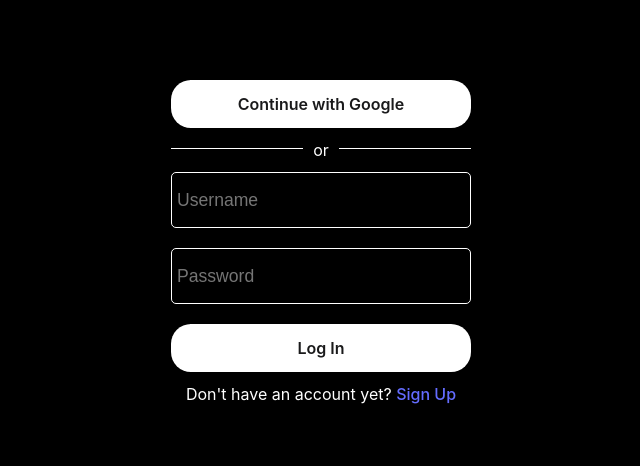
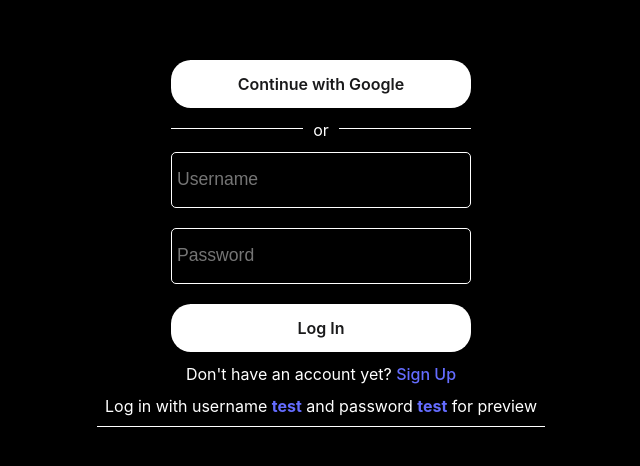
Before and after one commit to Adrian-6/microblog-front, a React (Vite) app: page /login in a window 1280 px wide. Shown: the part 174-640 px from the top of the page, without its empty margins (319-959 px from the left). Built offline with nearby package versions, Linux system fonts and the light colour scheme; no server answers.

Commit message:
login page change

```diff
--- a/src/features/auth/Login.jsx
+++ b/src/features/auth/Login.jsx
@@ -95,6 +95,7 @@ function Login() {
                     <button type='submit' name='submit' className='login-form-button'>Log In</button>
                 </form>
                 <span>Don't have an account yet? <a href='/register/'>Sign Up</a></span>
+                <span className='login-info'>Log in with username <span>test</span> and password <span>test</span> for preview</span>
             </section>
         )
 
--- a/src/index.css
+++ b/src/index.css
@@ -11,7 +11,6 @@ body {
   padding-top: 60px;
   height: 100%
 }
-
 
 :root {
   font-family: Inter, Avenir, Helvetica, Arial, sans-serif;
@@ -45,13 +44,9 @@ a:hover {
   color: #535bf2;
 }
 
-
 body:has(.welcome-page) {
   padding-top: 0;
 }
-
-
-
 
 h1 {
   font-size: 3.2em;
@@ -109,11 +104,9 @@ button:focus-visible {
   color: var(--primary);
 }
 
-
 .page-list a:hover {
   text-decoration: underline;
   font-size: 1.1em;
-
 }
 
 .post {
@@ -193,7 +186,6 @@ button:focus-visible {
   margin: 10px;
 }
 
-
 .post-header-author {
   display: flex;
 }
@@ -265,6 +257,16 @@ button:focus-visible {
   flex-direction: column;
   align-items: center;
   justify-content: center;
+}
+
+.login-info {
+  padding: 0.5rem;
+  border-bottom: 1px solid var(--white);
+}
+
+.login-info span {
+  font-weight: 700;
+  color: #646cff
 }
 
 .login-form {
@@ -387,13 +389,11 @@ button:focus-visible {
   max-width: min(600px, 100vw);
   margin: 10px;
   overflow-wrap: break-word;
-
 }
 
 .comment {
   border-top: 1px solid var(--lightgrey);
   padding: 15px 15px 5px 15px;
-
 }
 
 .comment-header {
@@ -456,12 +456,10 @@ button:focus-visible {
   flex-grow: 1;
   border-top: 1px solid var(--lightgrey);
   scroll-padding-top: 30px;
-
 }
 
 .comment-form {
   scroll-padding-top: 130px;
-
 }
 
 .comment-form,
@@ -635,14 +633,11 @@ button:focus-visible {
   max-height: 200px;
   width: 200px;
   height: 200px;
-
-
 }
 
 .user-profile-info .username {
   display: flex;
   font-size: min(1.8em, 10vw);
-
 }
 
 .users-list {
@@ -686,7 +681,6 @@ button:focus-visible {
 
 .users-search-results,
 .user-follows-list-empty {
-
   border-top: 2px solid var(--white);
   border-bottom-left-radius: 15px;
   border-bottom-right-radius: 15px;
@@ -709,7 +703,6 @@ button:focus-visible {
   position: inherit;
   font-size: 0.8em;
 }
-
 
 .follow-button {
   font-size: 1.2em;
@@ -926,7 +919,6 @@ button:focus-visible {
 
 .user-follows-list,
 .user-follows-list-empty {
-
   background-color: var(--black);
   border: 1px solid var(--lightgrey);
   border-radius: 15px;
@@ -1098,5 +1090,3 @@ button:focus-visible {
     padding: 0px;
   }
 }
-
-@media only screen and (min-width: 1200px) {}
```
